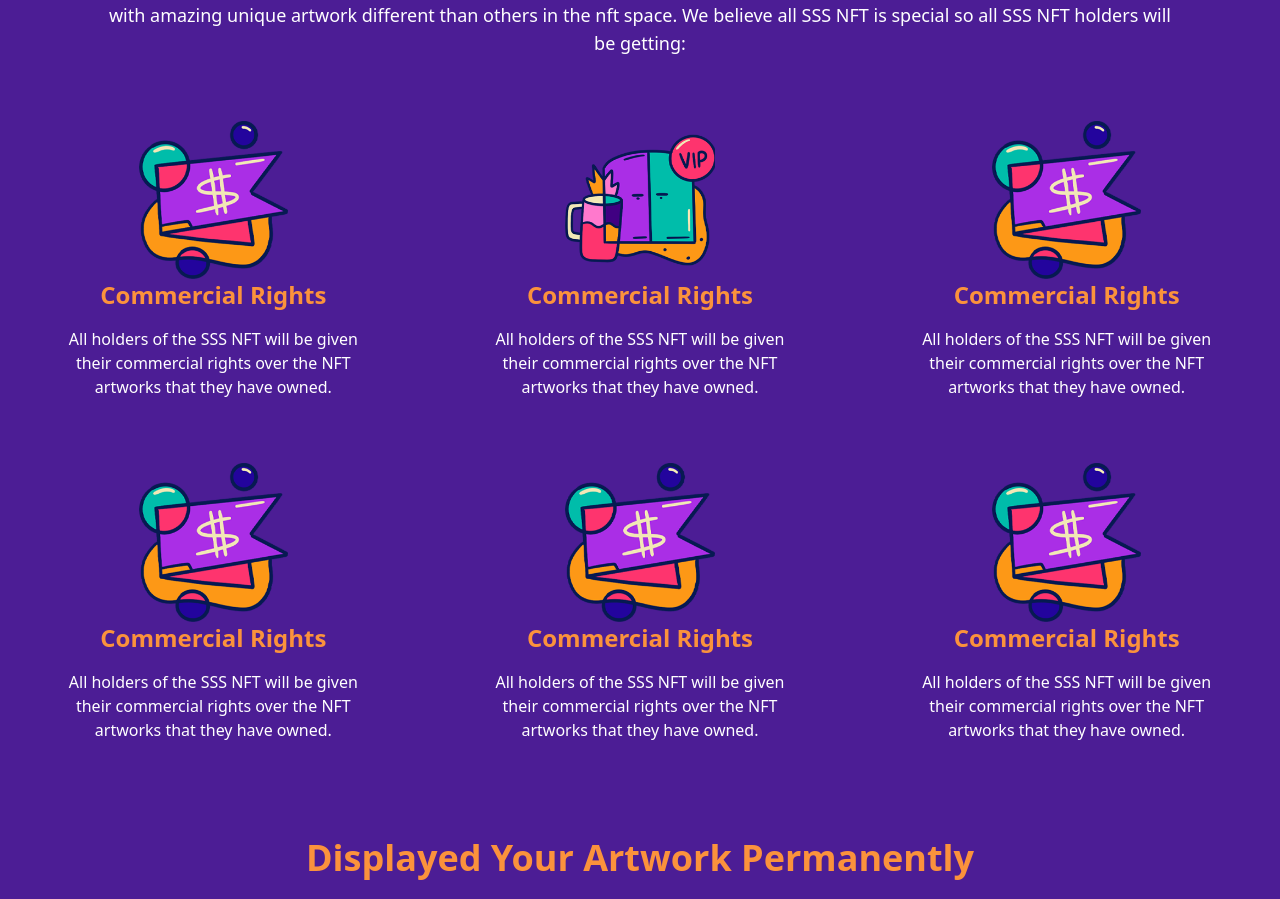
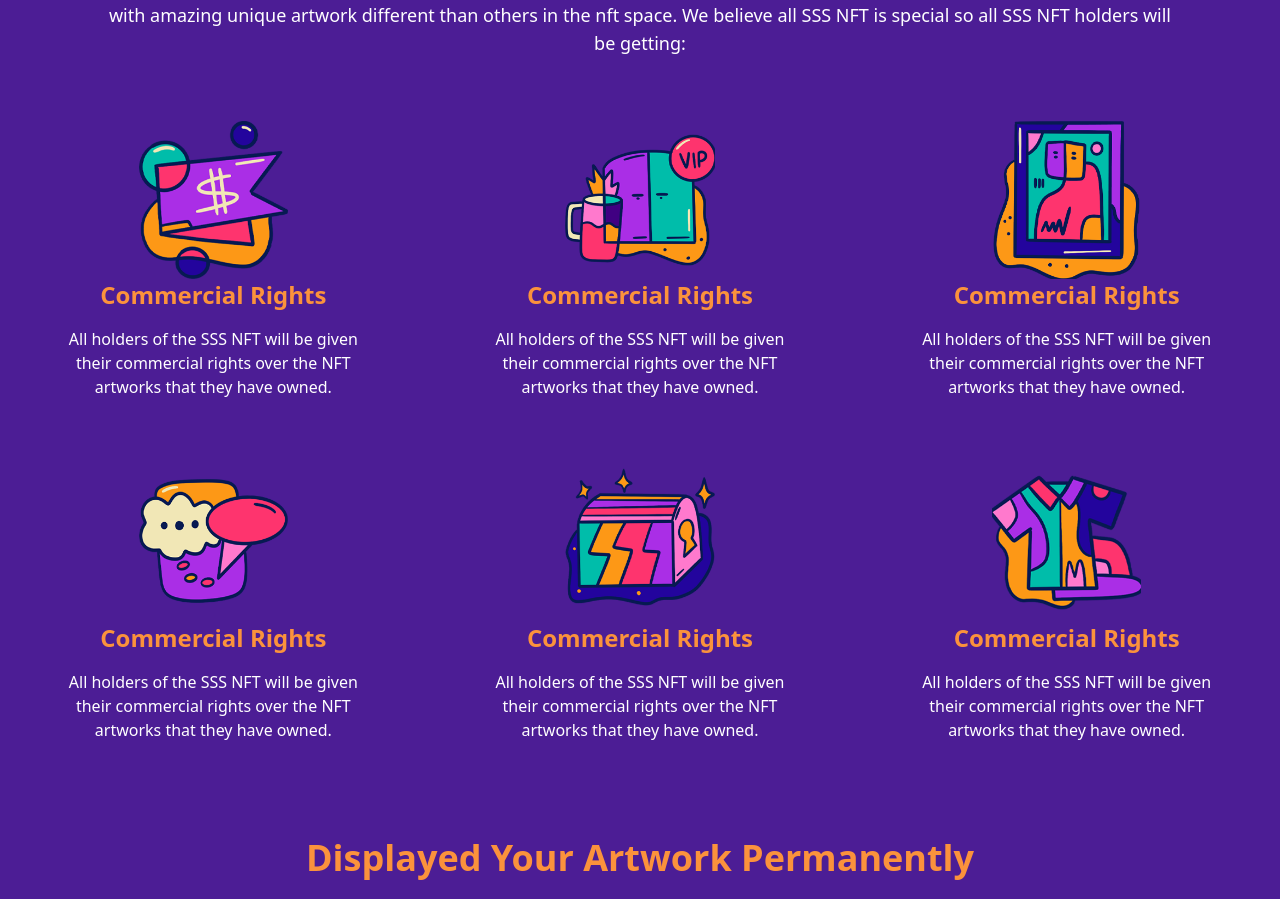
Before and after one commit to fakhrurrazicode/sss-website, a Next.js app: page / in a window 1280 px wide. Shown: the part 2485-3384 px from the top of the page. Built offline with nearby package versions, Linux system fonts and the light colour scheme.

Commit message:
update thumbnail image on why section

```diff
--- a/pages/index.js
+++ b/pages/index.js
@@ -246,7 +246,7 @@ export default function Home() {
 
                         <div className="w-full md:w-1/2 lg:w-1/3 text-center px-8 lg:px-16 py-8">
                             <img
-                                src="images/section-3-thumbnail-1.png"
+                                src="images/section-3-thumbnail-3.png"
                                 alt=""
                                 className="w-1/2 mx-auto"
                             />
@@ -262,7 +262,7 @@ export default function Home() {
 
                         <div className="w-full md:w-1/2 lg:w-1/3 text-center px-8 lg:px-16 py-8">
                             <img
-                                src="images/section-3-thumbnail-1.png"
+                                src="images/section-3-thumbnail-4.png"
                                 alt=""
                                 className="w-1/2 mx-auto"
                             />
@@ -278,7 +278,7 @@ export default function Home() {
 
                         <div className="w-full md:w-1/2 lg:w-1/3 text-center px-8 lg:px-16 py-8">
                             <img
-                                src="images/section-3-thumbnail-1.png"
+                                src="images/section-3-thumbnail-5.png"
                                 alt=""
                                 className="w-1/2 mx-auto"
                             />
@@ -294,7 +294,7 @@ export default function Home() {
 
                         <div className="w-full md:w-1/2 lg:w-1/3 text-center px-8 lg:px-16 py-8">
                             <img
-                                src="images/section-3-thumbnail-1.png"
+                                src="images/section-3-thumbnail-6.png"
                                 alt=""
                                 className="w-1/2 mx-auto"
                             />
```
